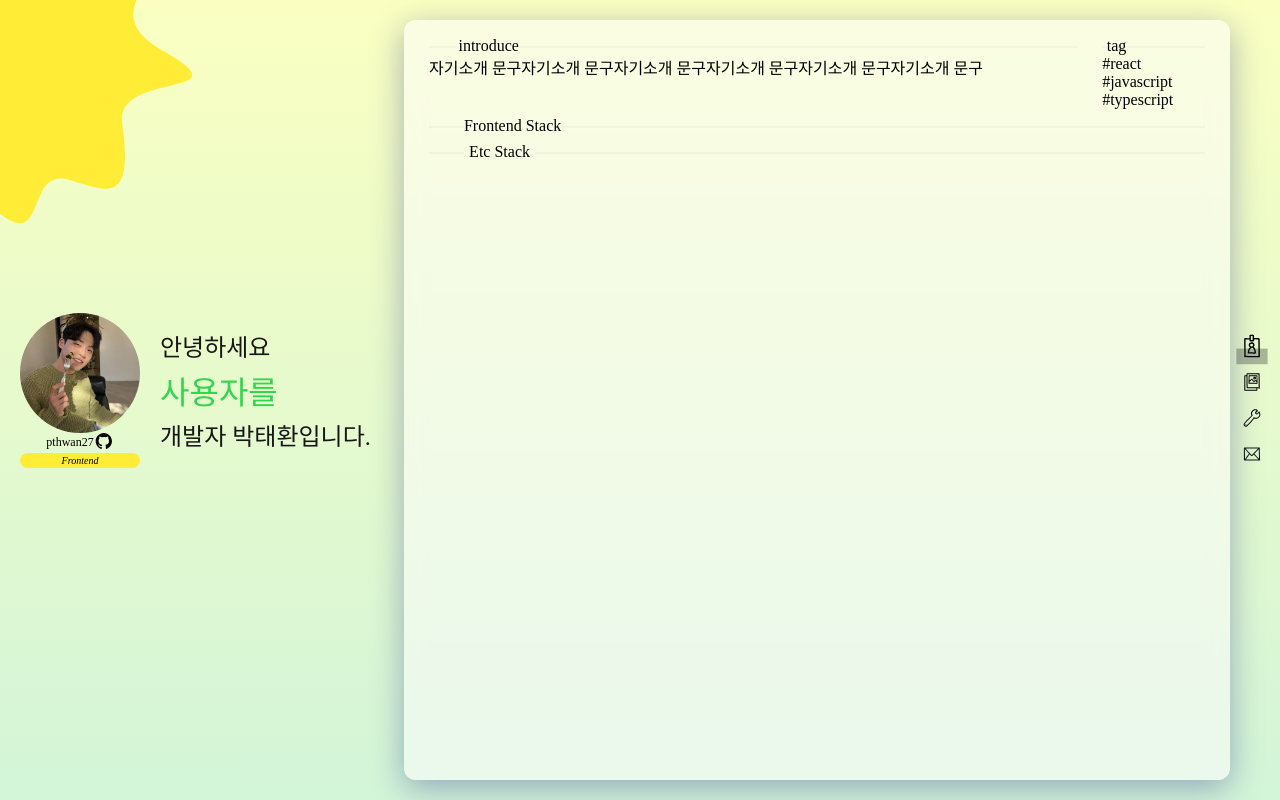
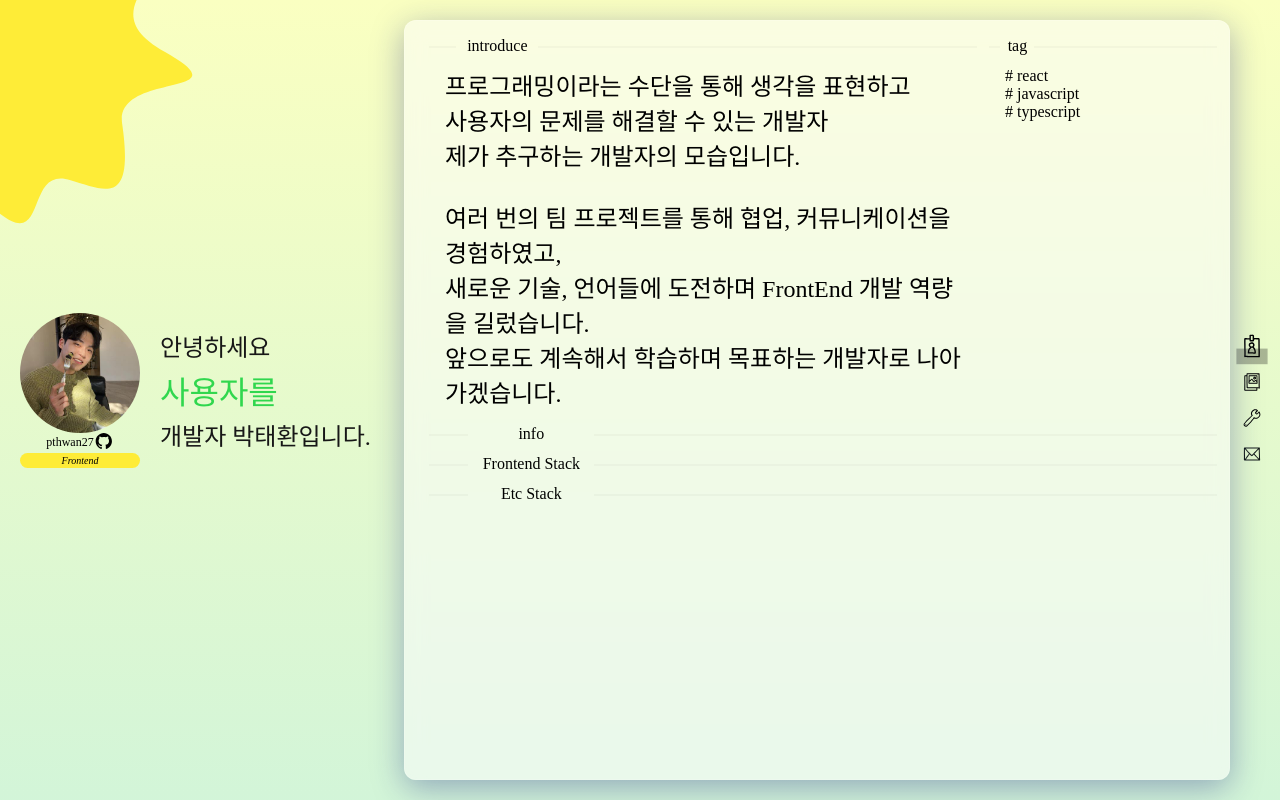
Before and after one commit to pthwan27/pthwan27.github.io, a Next.js app: page / in a window 1280 px wide. Built offline with nearby package versions, Linux system fonts and the light colour scheme; a web font is replaced by a local one.

Commit message:
feat : add info

```diff
--- a/app/_components/about/aboutMe.tsx
+++ b/app/_components/about/aboutMe.tsx
@@ -3,30 +3,55 @@ import Tags from "./tags";
 
 const AboutMe = () => {
   const skills = ["react", "javascript", "typescript"];
+  const introduce = (
+    <>
+      프로그래밍이라는 수단을 통해 생각을 표현하고
+      <br />
+      사용자의 문제를 해결할 수 있는 개발자
+      <br />
+      제가 추구하는 개발자의 모습입니다.
+      <br />
+      <br />
+      여러 번의 팀 프로젝트를 통해 협업, 커뮤니케이션을 경험하였고,
+      <br />
+      새로운 기술, 언어들에 도전하며 FrontEnd 개발 역량을 길렀습니다.
+      <br />
+      앞으로도 계속해서 학습하며 목표하는 개발자로 나아가겠습니다.
+    </>
+  );
 
   return (
     <div className="desc flex column">
       <div className="desc_intro flex row wrap">
-        <div className="introduce px-12 py-4">
+        <div className="introduce pl-12 py-4">
           <Divider title="introduce" />
-          <span className="pRegular">
-            자기소개 문구자기소개 문구자기소개 문구자기소개 문구자기소개 문구자기소개 문구
-          </span>
+          <div className="py-8 px-16">
+            <span className="text-24 pExtraThin">{introduce}</span>
+          </div>
         </div>
 
-        <div className="tag px-12 py-4">
+        <div className="tag pl-12 py-4">
           <Divider title="tag" />
-          <Tags skills={skills} />
+          <div className="px-16">
+            <Tags skills={skills} />
+          </div>
         </div>
       </div>
+
+      <div className="desc_info flex row">
+        <div className="info pl-12 py-4">
+          <Divider title="info" />
+        </div>
+      </div>
+
       <div className="desc_fe-stack flex row">
-        <div className="fe-stack px-12 py-4">
+        <div className="fe-stack pl-12 py-4">
           <Divider title="Frontend Stack" />
         </div>
       </div>
 
       <div className="desc_etc-stack flex row">
-        <div className="etc-stack px-12 py-4">
+        <div className="etc-stack pl-12 py-4">
           <Divider title="Etc Stack" />
         </div>
       </div>
--- a/app/_components/about/deivider.tsx
+++ b/app/_components/about/deivider.tsx
@@ -1,6 +1,6 @@
 const Divider = ({ title }: { title: string }) => {
   return (
-    <div className="divider center">
+    <div className="divider center pRegular mb-4">
       <span className="divider-items">{title}</span>
     </div>
   );
--- a/app/_components/about/tags.tsx
+++ b/app/_components/about/tags.tsx
@@ -1,8 +1,14 @@
 const Tags = ({ skills }: { skills: string[] }) => {
   return (
-    <ul className="pLight">
+    <ul className="pExtraThin py-8">
       {skills.map((e, idx) => {
-        return <li key={idx}> #{e}</li>;
+        return (
+          <li key={idx}>
+            {" "}
+            <span className="pMedium"># </span>
+            {e}
+          </li>
+        );
       })}
     </ul>
   );
--- a/app/scss/about/aboutMe.scss
+++ b/app/scss/about/aboutMe.scss
@@ -5,38 +5,44 @@
 
   &_intro {
     :nth-child(1) {
-      flex: 3 1 auto;
+      flex: 3 5 70%;
     }
     :nth-child(2) {
-      flex: 1 1 auto;
+      flex: 3 5 30%;
+    }
+  }
+
+  &_info {
+    :first-child {
+      flex: 3 5 100%;
     }
   }
 
   &_fe-stack {
     :first-child {
-      flex: 1 1 auto;
+      flex: 3 5 100%;
     }
   }
 
   &_etc-stack {
     :first-child {
-      flex: 1 1 auto;
+      flex: 3 5 100%;
     }
   }
 }
 .divider {
+  margin-bottom: 4px;
   border-top-color: rgba(0, 0, 0, 0.06);
   white-space: nowrap;
-  text-align: center;
 
   &-items {
-    width: 10%;
     display: inline-block;
   }
 }
 .divider::before {
   position: relative;
   top: 50%;
+  min-width: 5%;
   width: 5%;
   border-top: 1px solid transparent;
   border-top-color: transparent;
--- a/app/styles/reusableClass.scss
+++ b/app/styles/reusableClass.scss
@@ -11,6 +11,7 @@
   display: flex;
   justify-content: center;
   align-items: center;
+  text-align: center;
 }
 
 /*single*/
@@ -41,8 +42,17 @@
 }
 
 /*margin*/
+.mb-4 {
+  margin-bottom: 4px;
+}
+.mb-8 {
+  margin-bottom: 8px;
+}
 .mt-4 {
   margin-top: 4px;
+}
+.mt-8 {
+  margin-top: 8px;
 }
 
 /*padding*/
@@ -72,7 +82,14 @@
   padding-top: 4px;
   padding-bottom: 4px;
 }
-
+.py-8 {
+  padding-top: 8px;
+  padding-bottom: 8px;
+}
+.px-8 {
+  padding-right: 8px;
+  padding-left: 8px;
+}
 .px-12 {
   padding-right: 12px;
   padding-left: 12px;
@@ -80,6 +97,26 @@
 .py-12 {
   padding-top: 12px;
   padding-bottom: 12px;
+}
+.px-16 {
+  padding-right: 16px;
+  padding-left: 16px;
+}
+.py-16 {
+  padding-top: 16px;
+  padding-bottom: 16px;
+}
+.px-24 {
+  padding-right: 24px;
+  padding-left: 24px;
+}
+.py-24 {
+  padding-top: 24px;
+  padding-bottom: 24px;
+}
+
+.pl-12 {
+  padding-left: 12px;
 }
 
 .pr-20 {
@@ -105,3 +142,8 @@
 .br-full {
   border-radius: 9999px;
 }
+
+/*font-size*/
+.text-24 {
+  font-size: 24px;
+}
```
